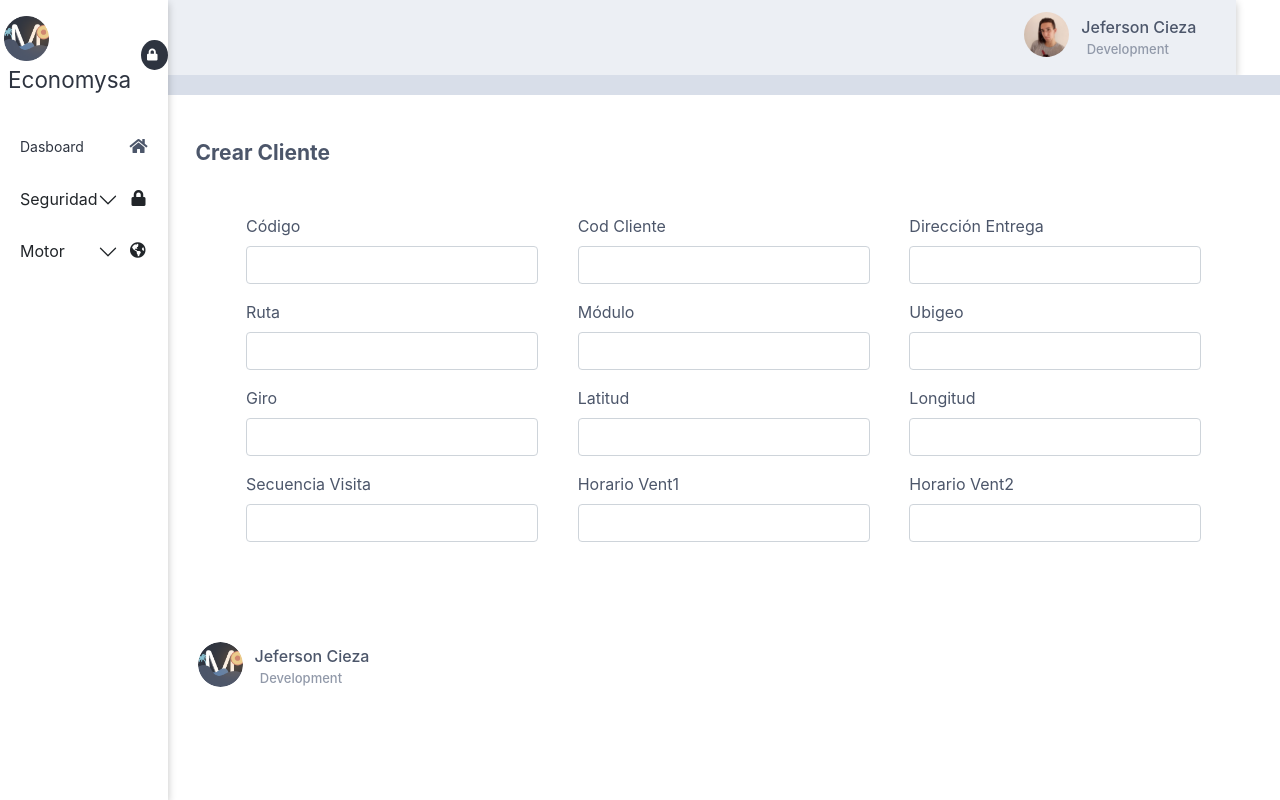
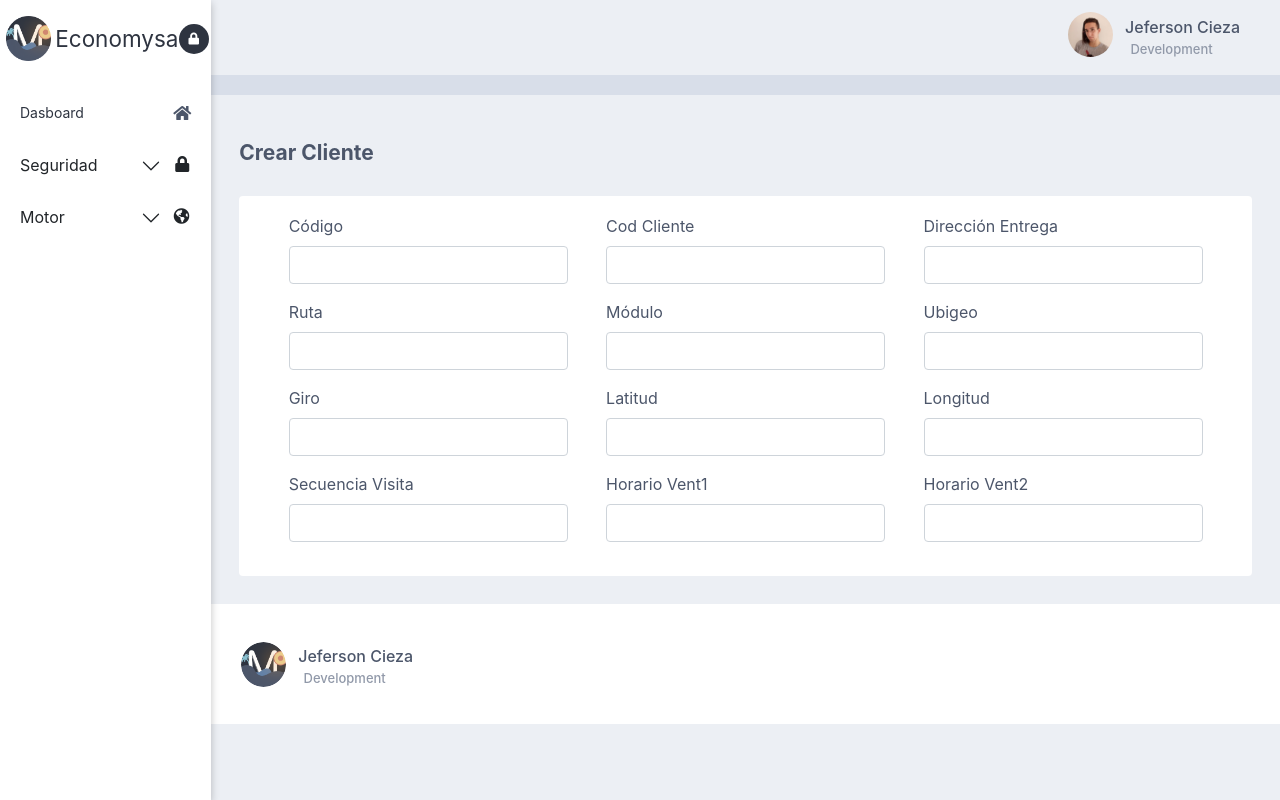
Before and after one commit to Linkhub-git/economysa-motor-front, a React (Create React App) app: page /motor/form-motor in a window 1280 px wide. Built offline with nearby package versions, Linux system fonts and the light colour scheme.

Commit message:
Bugfix class form Motor

```diff
--- a/src/components/Formularios/FormularioMotores.js
+++ b/src/components/Formularios/FormularioMotores.js
@@ -71,7 +71,7 @@ function FormularioMotores() {
   return (
     <section className="globalContainerContent">
       <Sidebar/>
-      <section className=''>
+      <section className='fondoGeneral'>
         <Header/>
         <div className='divEspacioHome'><p>...</p></div>
         <div className='infoPrincipal'>
```
